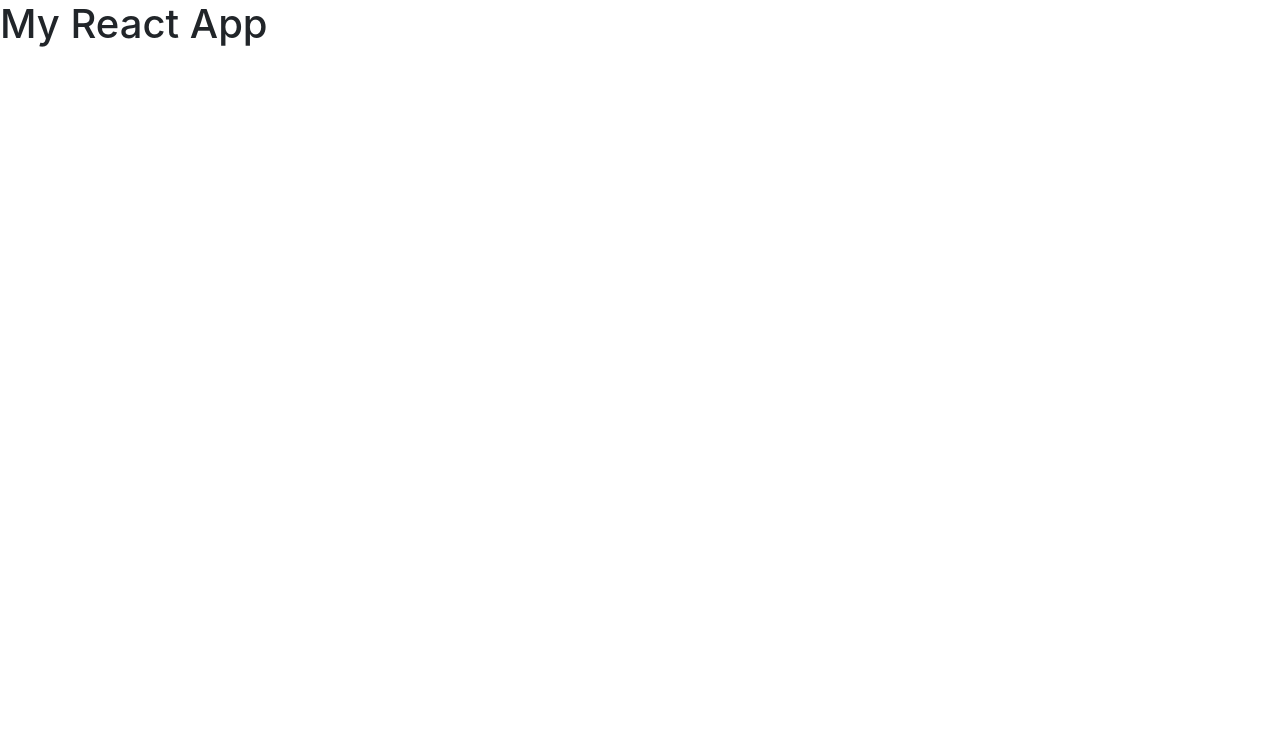
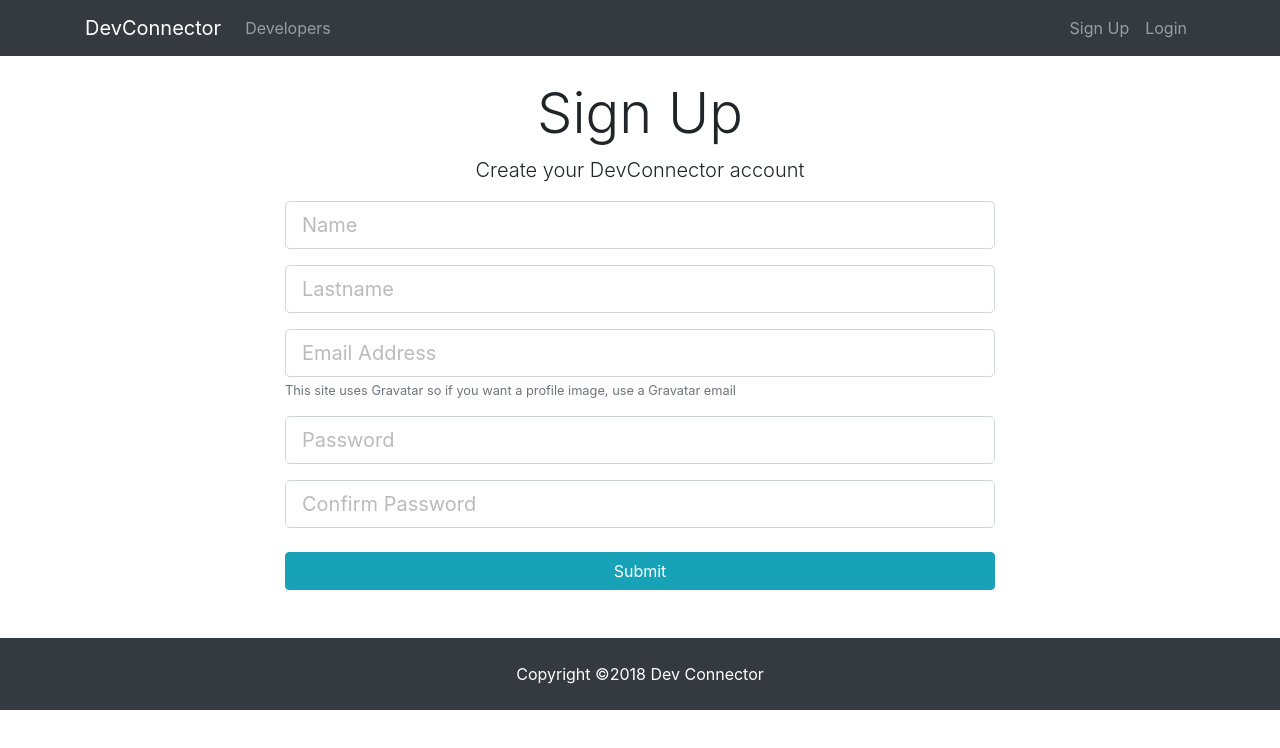
Before and after one commit to silvestrevivo/mern-devconector, a React (Create React App) app in the folder client/: page /register in a window 1280 px wide. Shown: the top 748 px of the page. Built offline with nearby package versions, Linux system fonts and the light colour scheme.

Commit message:
layout home, register and login

```diff
--- a/client/package.json
+++ b/client/package.json
@@ -6,6 +6,7 @@
     "axios": "^0.18.0",
     "react": "^16.5.2",
     "react-dom": "^16.5.2",
+    "react-router-dom": "^4.3.1",
     "react-scripts": "2.0.5"
   },
   "scripts": {
--- a/client/src/App.js
+++ b/client/src/App.js
@@ -1,12 +1,26 @@
 import React, { Component } from 'react'
+import { BrowserRouter, Route } from 'react-router-dom'
+import Navbar from './components/layout/Navbar'
+import Footer from './components/layout/Footer'
+import Landing from './components/layout/Landing'
+import Register from './components/auth/Register'
+import Login from './components/auth/Login'
 import './App.css'
 
 class App extends Component {
   render() {
     return (
-      <div className="App">
-        <h1>My React App</h1>
-      </div>
+      <BrowserRouter>
+        <div className="App">
+          <Navbar />
+          <Route exact path="/" component={Landing} />
+          <div className="container">
+            <Route exact path="/register" component={Register} />
+            <Route exact path="/login" component={Login} />
+          </div>
+          <Footer />
+        </div>
+      </BrowserRouter>
     )
   }
 }
--- /dev/null
+++ b/client/src/components/auth/Login.js
@@ -0,0 +1,63 @@
+import React, { Component } from 'react'
+
+class Login extends Component {
+  state = {
+    email: '',
+    password: '',
+  }
+
+  onChange = e => {
+    const { name, value } = e.target
+    this.setState({
+      [name]: value,
+    })
+  }
+
+  onSubmit = e => {
+    e.preventDefault()
+    const { email, password } = this.state
+    const user = { email, password }
+    console.log('user', user)
+  }
+
+  render() {
+    const { email, password } = this.state
+    return (
+      <div className="login">
+        <div className="container">
+          <div className="row">
+            <div className="col-md-8 m-auto">
+              <h1 className="display-4 text-center">Log In</h1>
+              <p className="lead text-center">Sign in to your DevConnector account</p>
+              <form onSubmit={this.onSubmit}>
+                <div className="form-group">
+                  <input
+                    type="email"
+                    className="form-control form-control-lg"
+                    placeholder="Email Address"
+                    name="email"
+                    value={email}
+                    onChange={this.onChange}
+                  />
+                </div>
+                <div className="form-group">
+                  <input
+                    type="password"
+                    className="form-control form-control-lg"
+                    placeholder="Password"
+                    name="password"
+                    value={password}
+                    onChange={this.onChange}
+                  />
+                </div>
+                <input type="submit" className="btn btn-info btn-block mt-4" />
+              </form>
+            </div>
+          </div>
+        </div>
+      </div>
+    )
+  }
+}
+
+export default Login
--- /dev/null
+++ b/client/src/components/auth/Register.js
@@ -0,0 +1,107 @@
+import React, { Component } from 'react'
+import axios from 'axios'
+
+class Register extends Component {
+  state = {
+    name: '',
+    lastname: '',
+    email: '',
+    password: '',
+    password2: '',
+    errors: {},
+  }
+
+  onChange = e => {
+    const { name, value } = e.target
+    this.setState({
+      [name]: value,
+    })
+  }
+
+  onSubmit = e => {
+    e.preventDefault()
+    const { name, lastname, email, password } = this.state
+    const newUser = { name, lastname, email, password }
+    console.log('newUser', newUser)
+    axios
+      .post('/api/users/register', newUser)
+      .then(response => console.log(response))
+      .catch(err => console.log(err.response.data))
+  }
+
+  render() {
+    const { name, lastname, email, password, password2 } = this.state
+    return (
+      <div className="register">
+        <div className="container">
+          <div className="row">
+            <div className="col-md-8 m-auto">
+              <h1 className="display-4 text-center">Sign Up</h1>
+              <p className="lead text-center">Create your DevConnector account</p>
+              <form onSubmit={this.onSubmit}>
+                <div className="form-group">
+                  <input
+                    type="text"
+                    className="form-control form-control-lg"
+                    placeholder="Name"
+                    name="name"
+                    // required
+                    value={name}
+                    onChange={this.onChange}
+                  />
+                </div>
+                <div className="form-group">
+                  <input
+                    type="text"
+                    className="form-control form-control-lg"
+                    placeholder="Lastname"
+                    name="lastname"
+                    // required
+                    value={lastname}
+                    onChange={this.onChange}
+                  />
+                </div>
+                <div className="form-group">
+                  <input
+                    type="email"
+                    className="form-control form-control-lg"
+                    placeholder="Email Address"
+                    name="email"
+                    value={email}
+                    onChange={this.onChange}
+                  />
+                  <small className="form-text text-muted">
+                    This site uses Gravatar so if you want a profile image, use a Gravatar email
+                  </small>
+                </div>
+                <div className="form-group">
+                  <input
+                    type="password"
+                    className="form-control form-control-lg"
+                    placeholder="Password"
+                    name="password"
+                    value={password}
+                    onChange={this.onChange}
+                  />
+                </div>
+                <div className="form-group">
+                  <input
+                    type="password"
+                    className="form-control form-control-lg"
+                    placeholder="Confirm Password"
+                    name="password2"
+                    value={password2}
+                    onChange={this.onChange}
+                  />
+                </div>
+                <input type="submit" className="btn btn-info btn-block mt-4" />
+              </form>
+            </div>
+          </div>
+        </div>
+      </div>
+    )
+  }
+}
+
+export default Register
--- /dev/null
+++ b/client/src/components/layout/Footer.js
@@ -0,0 +1,10 @@
+import React from 'react'
+
+const Footer = () => (
+  <footer className="bg-dark text-white mt-5 p-4 text-center">
+    Copyright &copy;
+    {new Date().getFullYear()} Dev Connector
+  </footer>
+)
+
+export default Footer
--- /dev/null
+++ b/client/src/components/layout/Landing.js
@@ -0,0 +1,33 @@
+import React, { Component } from 'react'
+import { Link } from 'react-router-dom'
+
+class Landing extends Component {
+  render() {
+    return (
+      <div className="landing">
+        <div className="dark-overlay landing-inner text-light">
+          <div className="container">
+            <div className="row">
+              <div className="col-md-12 text-center">
+                <h1 className="display-3 mb-4">Developer Connector</h1>
+                <p className="lead">
+                  {' '}
+                  Create a developer profile/portfolio, share posts and get help from other developers
+                </p>
+                <hr />
+                <Link to="/register" className="btn btn-lg btn-info mr-2">
+                  Sign Up
+                </Link>
+                <Link to="/login" className="btn btn-lg btn-light">
+                  Login
+                </Link>
+              </div>
+            </div>
+          </div>
+        </div>
+      </div>
+    )
+  }
+}
+
+export default Landing
--- /dev/null
+++ b/client/src/components/layout/Navbar.js
@@ -0,0 +1,45 @@
+import React, { Component } from 'react'
+import { Link } from 'react-router-dom'
+
+class Navbar extends Component {
+  render() {
+    return (
+      <nav className="navbar navbar-expand-sm navbar-dark bg-dark mb-4">
+        <div className="container">
+          <Link className="navbar-brand" to="/">
+            DevConnector
+          </Link>
+          <button className="navbar-toggler" type="button" data-toggle="collapse" data-target="#mobile-nav">
+            <span className="navbar-toggler-icon" />
+          </button>
+
+          <div className="collapse navbar-collapse" id="mobile-nav">
+            <ul className="navbar-nav mr-auto">
+              <li className="nav-item">
+                <a className="nav-link" href="profiles.html">
+                  {' '}
+                  Developers
+                </a>
+              </li>
+            </ul>
+
+            <ul className="navbar-nav ml-auto">
+              <li className="nav-item">
+                <Link className="nav-link" to="/register">
+                  Sign Up
+                </Link>
+              </li>
+              <li className="nav-item">
+                <Link className="nav-link" to="/login">
+                  Login
+                </Link>
+              </li>
+            </ul>
+          </div>
+        </div>
+      </nav>
+    )
+  }
+}
+
+export default Navbar
```
Also changed, not shown: 1 other file (tests, documents, lock files or other folders).
